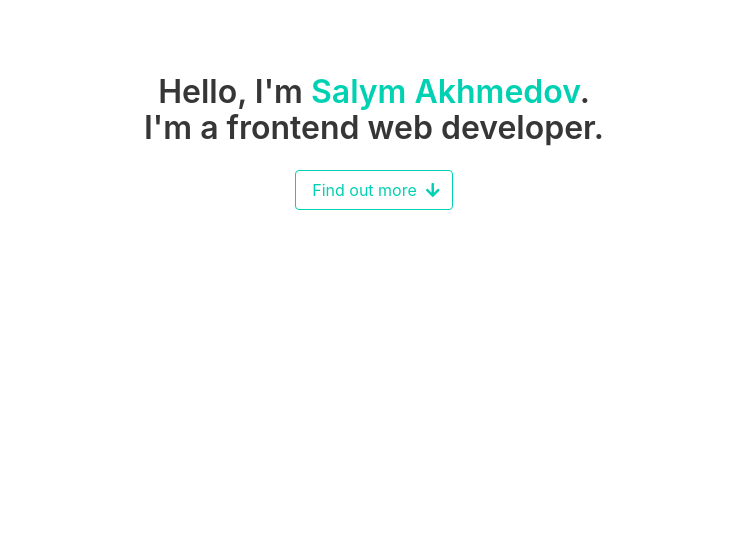
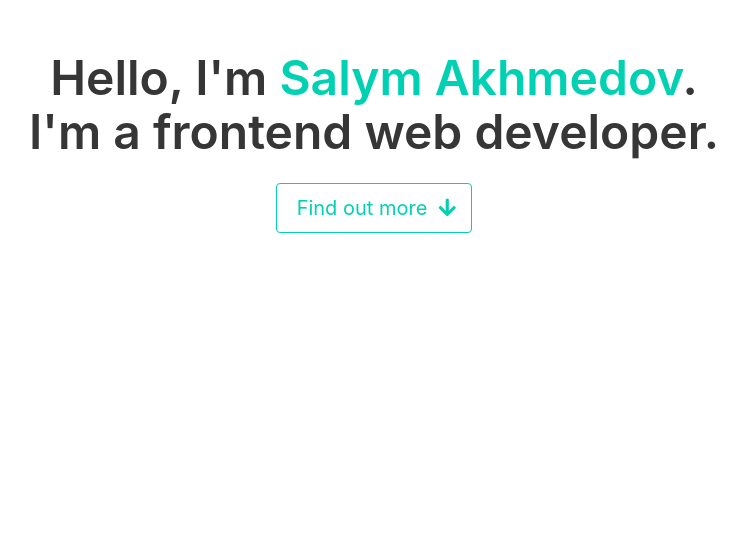
Before and after one commit to salymk/salym-portfolio, a React (Create React App) app: page / in a window 1280 px wide. Shown: the part 258-800 px from the top of the page, without its empty margins (266-1012 px from the left). Built offline with nearby package versions, Linux system fonts and the light colour scheme.

Commit message:
Modified text for mobile

```diff
--- a/src/sections/header/Hero.js
+++ b/src/sections/header/Hero.js
@@ -5,14 +5,14 @@ const Hero = () => {
     <section className="hero is-fullheight">
       <div className="hero-body">
         <div className="container has-text-centered">
-          <h1 className="title mb-0">
+          <h1 className="title is-size-3-mobile is-size-1-tablet mb-0">
             Hello, I'm <strong className="has-text-primary">Salym Akhmedov</strong>.
           </h1>
-          <h1 className="title">
+          <h1 className="title is-size-3-mobile is-size-1-tablet">
             I'm a frontend web developer.
           </h1>
 
-          <button className="button is-primary is-outlined">
+          <button className="button is-primary is-outlined is-size-5-tablet">
             <span>Find out more</span>
             <span className="icon is-small">
               <i className="fas fa-arrow-down"></i>
```
